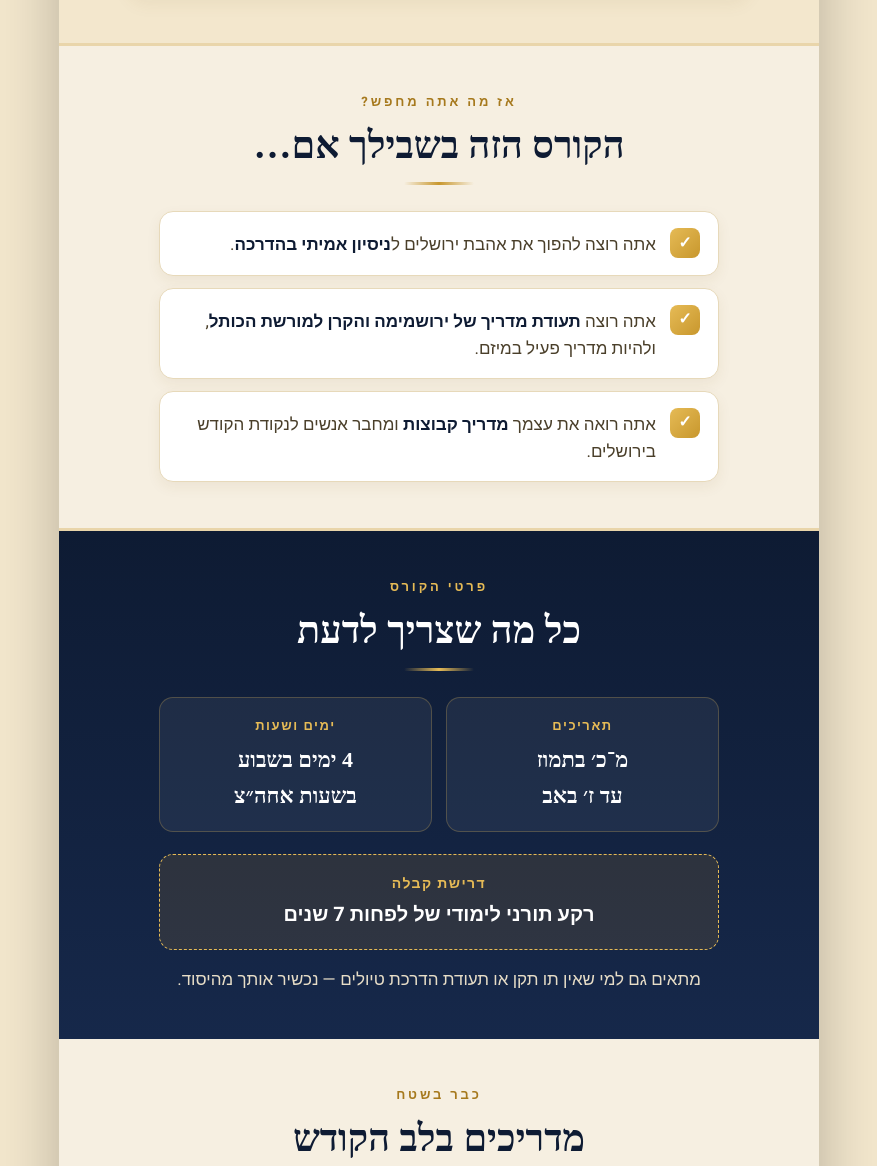
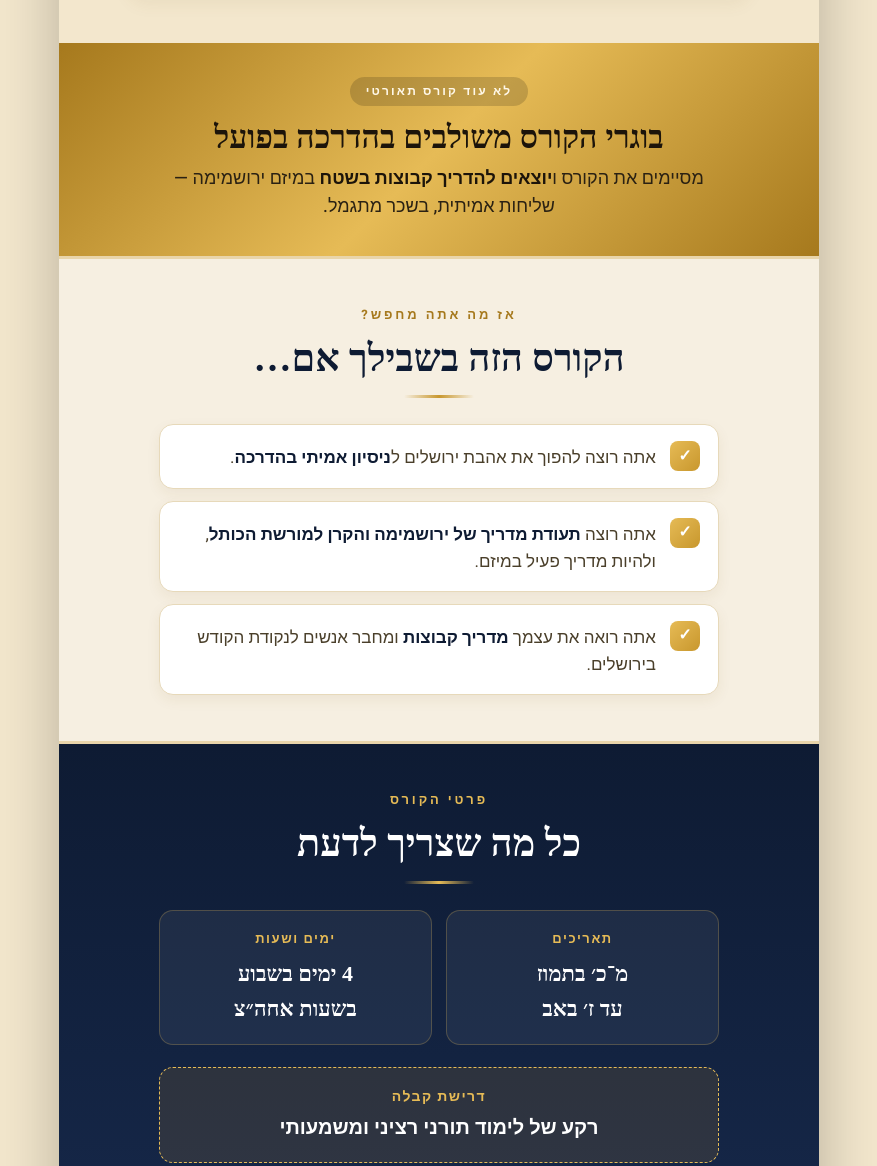
Before and after one commit to yossefbd1990-beep/yerushamima, a plain HTML site: page index.html in a window 1280 px wide. Shown: the part 1849-3015 px from the top of the page, without its empty margins (201-1078 px from the left). Drawn offline with Linux system fonts and the light colour scheme; a web font is replaced by a local one.

Commit message:
drop 7-year req for 'serious study'; emphasize graduates placed in active guiding

```diff
--- a/index.html
+++ b/index.html
@@ -145,6 +145,15 @@
   .card.gold{background:linear-gradient(135deg,#fff8e9,#fdeecb);border-color:var(--gold)}
   .card.gold .ic{background:linear-gradient(135deg,#1d2f54,#0e1b33)}
 
+  /* placement band */
+  .placement{background:linear-gradient(135deg,var(--gold-deep),var(--gold-light),var(--gold-deep));
+    color:#1c140a;text-align:center;padding:34px 28px}
+  .placement .tagy{display:inline-block;background:rgba(0,0,0,.16);color:#fff8e9;font-weight:700;
+    font-size:12px;letter-spacing:.18em;padding:5px 16px;border-radius:999px;margin-bottom:12px}
+  .placement .big{font-family:'Frank Ruhl Libre',serif;font-weight:900;font-size:clamp(23px,6vw,32px);color:#1c140a;line-height:1.2}
+  .placement p{max-width:580px;margin:8px auto 0;font-size:clamp(15px,4vw,18px);color:#2a2113;font-weight:500}
+  .placement p b{color:#1c140a;font-weight:800}
+
   /* "for you if" section */
   .foryou{background:var(--stone-light);border-top:3px solid rgba(201,151,45,.3);border-bottom:3px solid rgba(201,151,45,.3)}
   .checks{max-width:560px;margin:0 auto;display:grid;gap:12px}
@@ -251,6 +260,13 @@
     </div>
   </section>
 
+  <!-- ===================== PLACEMENT BAND ===================== -->
+  <section class="placement">
+    <span class="tagy">לא עוד קורס תאורטי</span>
+    <div class="big">בוגרי הקורס משולבים בהדרכה בפועל</div>
+    <p>מסיימים את הקורס ו<b>יוצאים להדריך קבוצות בשטח</b> במיזם ירושמימה — שליחות אמיתית, בשכר מתגמל.</p>
+  </section>
+
   <!-- ===================== FOR YOU IF ===================== -->
   <section class="foryou">
     <span class="eyebrow">אז מה אתה מחפש?</span>
@@ -274,7 +290,7 @@
     </div>
     <div class="req">
       <div class="k">דרישת קבלה</div>
-      <div class="v">רקע תורני לימודי של לפחות 7 שנים</div>
+      <div class="v">רקע של לימוד תורני רציני ומשמעותי</div>
     </div>
     <p style="text-align:center;max-width:560px;margin:16px auto 0;color:#e7ddc7;font-size:clamp(15px,3.9vw,17px)">מתאים גם למי שאין תו תקן או תעודת הדרכת טיולים — נכשיר אותך מהיסוד.</p>
   </section>
@@ -300,8 +316,8 @@
     <div class="rule"></div>
     <div class="faq-list">
       <div class="qa">
-        <div class="q">כמה שנים למדת בישיבה?</div>
-        <div class="a">תנאי הקבלה לקורס הוא רקע תורני לימודי של לפחות 7 שנים. למדת 7 שנים ומעלה? אתה בדיוק מי שאנחנו מחפשים — <a class="wa-link" href="#">כתוב לציון ונתקדם</a>.</div>
+        <div class="q">איזה רקע לימודי צריך?</div>
+        <div class="a">אין דרישת שנים נוקשה — מה שחשוב הוא רקע של לימוד תורני רציני ומשמעותי. יש לך? אתה בדיוק מי שאנחנו מחפשים — <a class="wa-link" href="#">כתוב לציון ונתקדם</a>.</div>
       </div>
       <div class="qa">
         <div class="q">אני יכול להתחיל בכ׳ בתמוז?</div>
```
